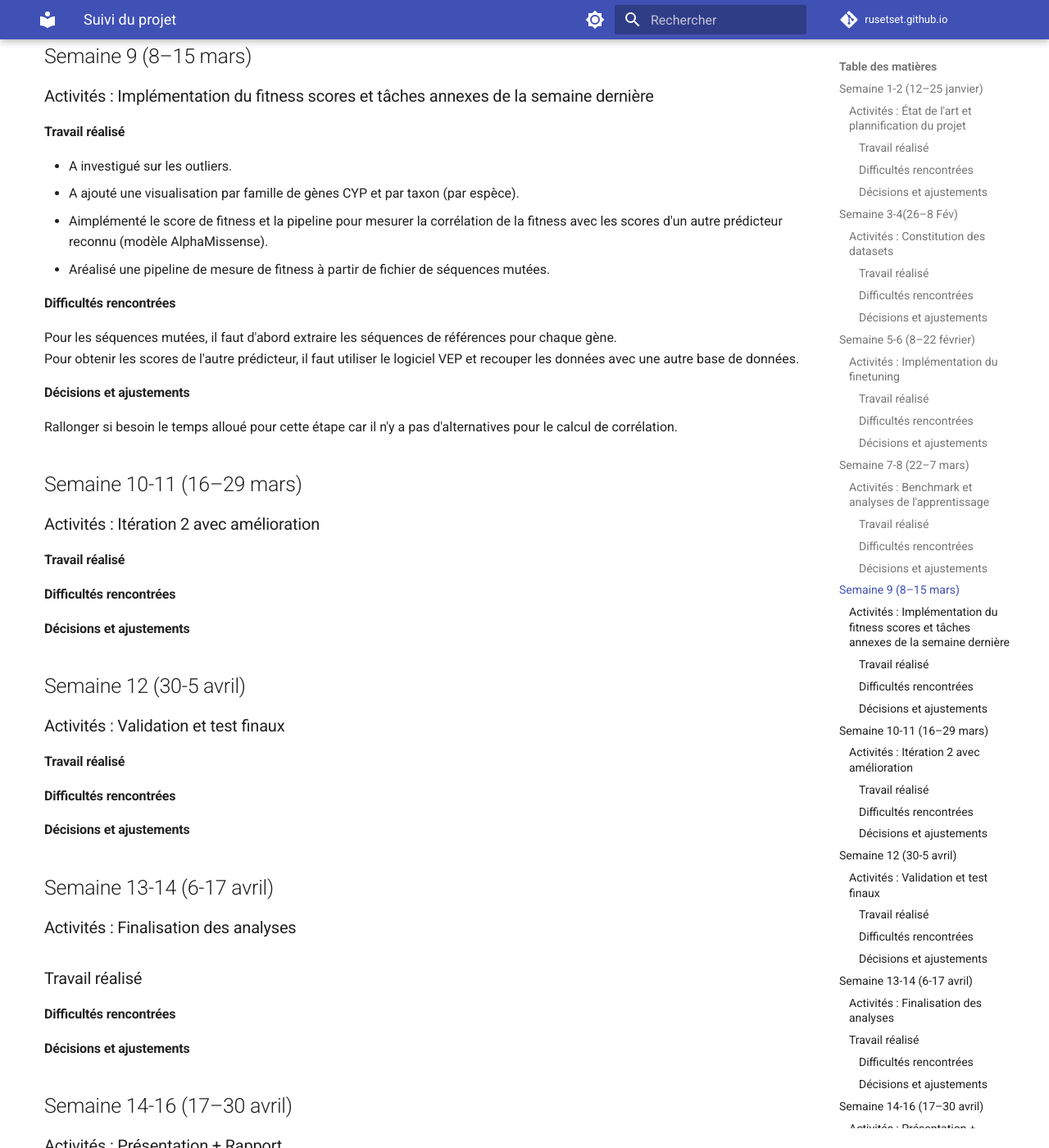
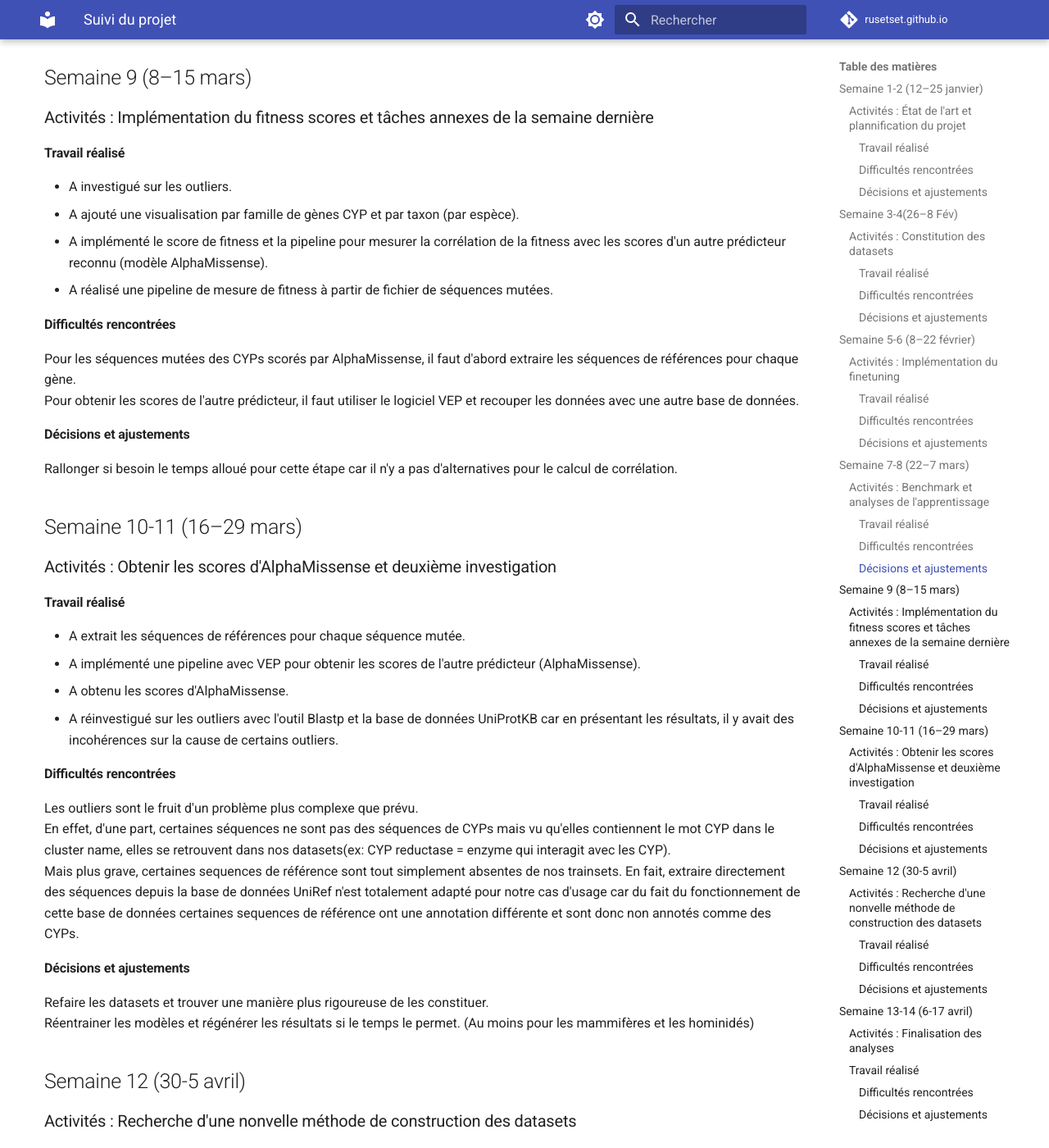
Before and after one commit to Rusetset/rusetset.github.io, an MkDocs documentation site: the page built from docs/suivi.md, in a window 1280 px wide and 1400 px high, scrolled down 2342 px. Shown: the whole window at 82% size. Built offline with MkDocs 1.6.1 and Material for MkDocs 9.7.7, drawn with Linux system fonts in a browser that asks for light colours; comment, search, counter and statistics services are not loaded; some of the changed text lies outside the part shown.

Commit message:
Update final du suivi et de la timeline (semaines 10 à 16)

```diff
--- a/docs/suivi.md
+++ b/docs/suivi.md
@@ -95,12 +95,12 @@
 #### Travail réalisé
 - A investigué sur les outliers.
 - A ajouté une visualisation par famille de gènes CYP et par taxon (par espèce).
-- Aimplémenté le score de fitness et la pipeline pour mesurer la corrélation de la fitness avec les scores d'un autre prédicteur reconnu (modèle AlphaMissense).
-- Aréalisé une pipeline de mesure de fitness à partir de fichier de séquences mutées.
+- A implémenté le score de fitness et la pipeline pour mesurer la corrélation de la fitness avec les scores d'un autre prédicteur reconnu (modèle AlphaMissense).
+- A réalisé une pipeline de mesure de fitness à partir de fichier de séquences mutées.
 
 #### Difficultés rencontrées
 
-Pour les séquences mutées, il faut d'abord extraire les séquences de références pour chaque gène.
+Pour les séquences mutées des CYPs scorés par AlphaMissense, il faut d'abord extraire les séquences de références pour chaque gène.
 Pour obtenir les scores de l'autre prédicteur, il faut utiliser le logiciel VEP et recouper les données avec une autre base de données.
 
 #### Décisions et ajustements
@@ -108,20 +108,35 @@
 
 ## Semaine 10-11 (16–29 mars)
 
-### Activités : Itération 2 avec amélioration
+### Activités : Obtenir les scores d'AlphaMissense et deuxième investigation
+
+#### Travail réalisé
+- A extrait les séquences de références pour chaque séquence mutée.
+- A implémenté une pipeline avec VEP pour obtenir les scores de l'autre prédicteur (AlphaMissense).
+- A obtenu les scores d'AlphaMissense.
+- A réinvestigué sur les outliers avec l'outil Blastp et la base de données UniProtKB car en présentant les résultats, il y avait des incohérences sur la cause de certains outliers.
 
 
-#### Travail réalisé
 #### Difficultés rencontrées
+Les outliers sont le fruit d'un problème plus complexe que prévu.
+En effet, d'une part, certaines séquences ne sont pas des séquences de CYPs mais vu qu'elles contiennent le mot CYP dans le cluster name, elles se retrouvent dans nos datasets(ex: CYP reductase = enzyme qui interagit avec les CYP).
+Mais plus grave, certaines sequences de référence sont tout simplement absentes de nos trainsets. En fait, extraire directement des séquences depuis la base de données UniRef n'est totalement adapté pour notre cas d'usage car du fait du fonctionnement de cette base de données certaines sequences de référence ont une annotation différente et sont donc non annotés comme des CYPs.
 #### Décisions et ajustements
-
+Refaire les datasets et trouver une manière plus rigoureuse de les constituer.
+Réentrainer les modèles et régénérer les résultats si le temps le permet. (Au moins pour les mammifères et les hominidés)
 
 ## Semaine 12 (30-5 avril)
 
-### Activités : Validation et test finaux
+### Activités : Recherche d'une nonvelle méthode de construction des datasets
 #### Travail réalisé
+- A établi une nouvelle manière de construire les datasets en s'aidant d'une base de données de référence (UniProtKB), UniRef et un outil appelé ID Mapping developpé pour mapper les IDs de UniRef avec d'autres base de données.
+- A généré une partie des données avec la nouvelle manière pour voir.
 #### Difficultés rencontrées
+Manque de temps pour réentrainer et regénérer l'ensemble des trainsets déjà créés.
+
 #### Décisions et ajustements
+Au vu du temps qui reste, on gardera le modèle finetuné sur les mammifères avec les anciennes données car le modèle semble avoir appris. Aussi, les outliers sont vraiment rares quand on observe les données.
+Si le temps le permet, les datasets avec la nouvelle méthode seront générés mais sinon on ira de l'avant
 
 
 
@@ -129,14 +144,30 @@
 
 ### Activités : Finalisation des analyses
 ### Travail réalisé
+- A généré les score de fitness
+- A mesuré la corrélation entre les scores du modèle et d'AlphaMissense. L'a mis en figure
+- A recoupé les résultats avec la base de données ClinVar qui recense des variants cliniquement observés (= sur des patients) pour voir si la corrélation pour ces variants est la même.
+- A identifié des haplotypes (combinaisons de mutations connues) qui pourraient être utilisé
 #### Difficultés rencontrées
+Pour les haplotypes, nous souhaitons avoir des mutations qui impliquent seulement un changement d'acide aminé et non une suppression ou une insertion. En effet, une suppression raccourcit la séquence et une insertion la rallonge alors qu'on souhaite conserver la même longueur de séquence,
+Or, les haplotypes sont parfois des mélanges de plusieurs de ces cas.
+Aussi, certains CYP ne sont pas bien documentés dans la littérature
 #### Décisions et ajustements
-
+Dans un premier temps, on partira avec CYP2D6 qui est le CYP le plus connu dans la littérature et qui possède 60 haplotypes qui pourraient nous intéressés.
 
 
 ## Semaine 14-16 (17–30 avril)
 
-### Activités : Présentation + Rapport
+### Activités : Dernières analyses + Présentation + Rapport
 ### Travail réalisé
+- A mesuré les scores de fitness de plusieurs positions mutées dans une séquence possédant plusieurs mutations.
+- A généré des profils de fitness par position pour chaque séquence.
+- A regénéré des figures pour le rapport.
+- A rédigé le rapport.
+- A préparé la prsensetation et s'est pratiqué.
 #### Difficultés rencontrées
+L'épistasie est une interation assez subtile donc la mesurer demande des méthodes précises et bien selectionner les exemples de référence qui serviront pour les comparaisons.
+
 #### Décisions et ajustements
+- va présenter son travail au lab meeting.
+- va approfondir les résultats durant l'été.
```
Also changed, not shown: docs/index.md (+4 -4 lines), site/index.html, site/search/search_index.json, site/sitemap.xml, site/suivi/index.html, 1 other file.
